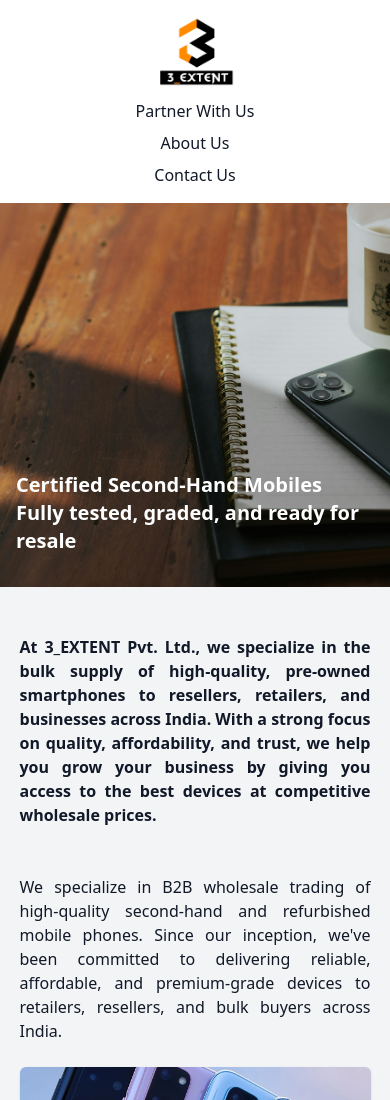
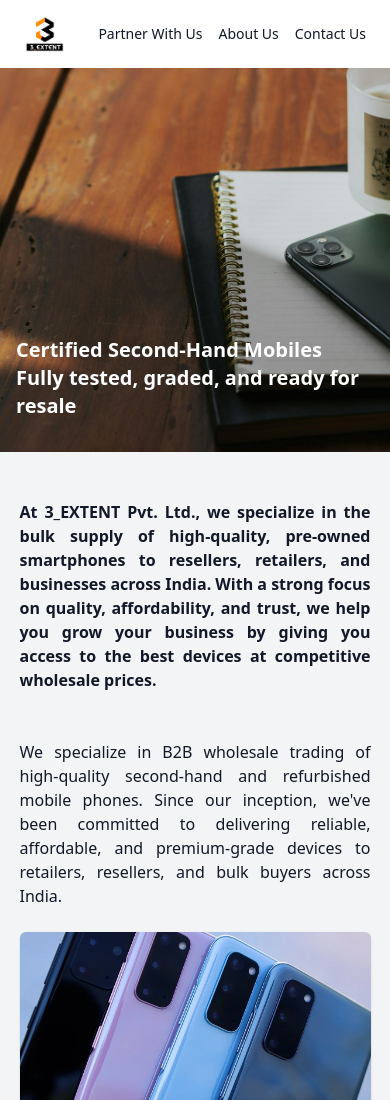
Before and after one commit to codadhyay/3_extent_website, a plain HTML site: page index.html in a window 390 px wide. Shown: the top 1100 px of the page. Drawn offline with nearby package versions, Linux system fonts and the light colour scheme.

Commit message:
Changes in header for mobile view

```diff
--- a/index.html
+++ b/index.html
@@ -13,14 +13,15 @@
 <body class="bg-gray-100 text-gray-900">
   <!-- Header -->
   <div>
-    <div class="flex flex-col md:flex-row justify-between items-center px-6 md:px-20 py-4 bg-white shadow">
-      <div><img src="./Assets/3extent.png" class="w-20" /></div>
-      <div class="flex flex-col md:flex-row items-center space-y-2 md:space-y-0 md:space-x-6 mt-3 md:mt-0">
+    <div class="flex md:flex-row justify-between items-center px-6 md:px-20 py-4 bg-white shadow">
+      <div><img src="./Assets/3extent.png" class="w-10 md:w-20" /></div>
+      <div class="flex flex-row items-center space-x-4 md:mt-0 text-sm md:text-base">
         <a href="#partnerWithUs" class="hover:text-blue-500">Partner With Us</a>
         <a href="#aboutUs" class="hover:text-blue-500">About Us</a>
         <a href="#contactUs" class="hover:text-blue-500">Contact Us</a>
       </div>
     </div>
+
 
     <!-- Hero -->
     <div class="bg-[url('./Assets/home1.jpg')] bg-cover bg-center h-96 relative">
```
